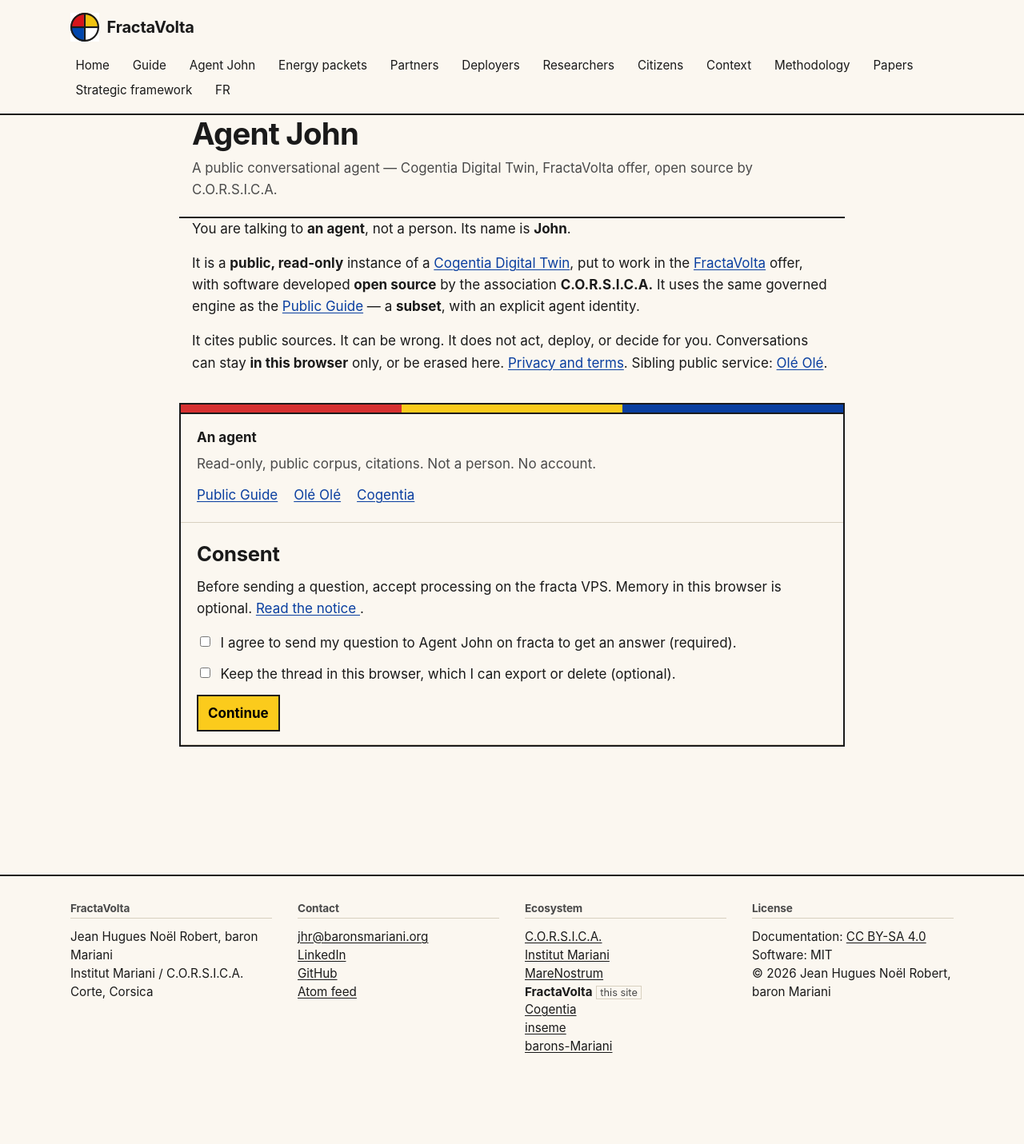
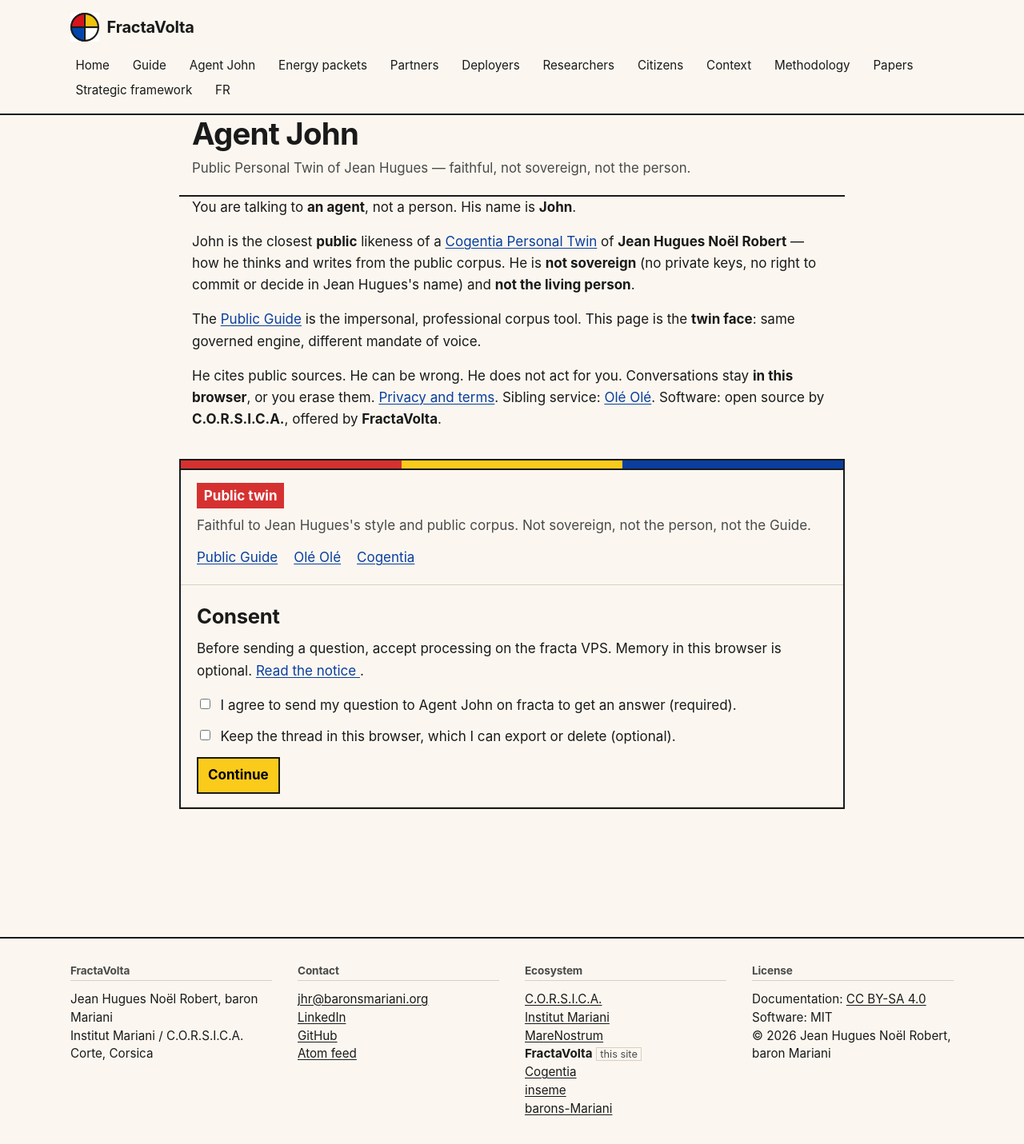
Before and after one commit to JeanHuguesRobert/FractaVolta, a Jekyll site: the page built from docs/john.md, in a window 1280 px wide. Shown: the whole page at 80% size. Built offline with Jekyll 4.4.1, drawn with Linux system fonts in a browser that asks for light colours; before the commit the page ends 1353 px from its top, so only the background shows below that.

Commit message:
feat(john): personal twin voice and page, distinct from the Guide
Copy and prompts present John as a public Cogentia Personal Twin of Jean Hugues: faithful, not sovereign, not the person, not the impersonal Guide.

```diff
--- a/docs/_includes/agent-john.html
+++ b/docs/_includes/agent-john.html
@@ -16,12 +16,12 @@
   </div>
 
   <aside class="agent-john__identity">
-    <p class="agent-john__kicker">{% if john_fr %}Un agent{% else %}An agent{% endif %}</p>
+    <p class="agent-john__kicker">{% if john_fr %}Jumeau public{% else %}Public twin{% endif %}</p>
     <p class="agent-john__mandate">
       {% if john_fr %}
-        Lecture seule, corpus public, citations. Pas une personne. Pas de compte.
+        Fidèle au style et au corpus de Jean Hugues. Pas souverain, pas la personne, pas le Guide.
       {% else %}
-        Read-only, public corpus, citations. Not a person. No account.
+        Faithful to Jean Hugues's style and public corpus. Not sovereign, not the person, not the Guide.
       {% endif %}
     </p>
     <ul class="agent-john__links">
@@ -93,13 +93,13 @@
     <div class="agent-john__log guide-widget__log" data-john-log aria-live="polite"></div>
     <div class="agent-john__prompts" data-john-prompts>
       {% if john_fr %}
-        <button type="button" data-john-prompt="Explique FractaVolta en Corse à un propriétaire ou à une commune.">FractaVolta en Corse</button>
-        <button type="button" data-john-prompt="Qu'est-ce qu'un jumeau numérique Cogentia, et en quoi es-tu un agent public ?">Jumeau / agent</button>
-        <button type="button" data-john-prompt="Propose un parcours de lecture public en 10 minutes sur FractaVolta.">Parcours 10 min</button>
+        <button type="button" data-john-prompt="Qui es-tu, par rapport à Jean Hugues et par rapport au Guide public ?">Qui es-tu ?</button>
+        <button type="button" data-john-prompt="Comment travailles-tu, et qu'est-ce que tu refuses de faire ou de prétendre ?">Mandat et limites</button>
+        <button type="button" data-john-prompt="Parle-moi de FractaVolta comme tu le ferais à quelqu'un qui arrive ce soir à Corte.">FractaVolta, ce soir</button>
       {% else %}
-        <button type="button" data-john-prompt="Explain FractaVolta simply for a first-time visitor.">Understand FractaVolta</button>
-        <button type="button" data-john-prompt="What is a Cogentia digital twin, and in what sense are you a public agent?">Twin / agent</button>
-        <button type="button" data-john-prompt="Give me a 10-minute public reading path.">10 min path</button>
+        <button type="button" data-john-prompt="Who are you, relative to Jean Hugues and to the public Guide?">Who are you?</button>
+        <button type="button" data-john-prompt="How do you work, and what do you refuse to do or claim?">Mandate and limits</button>
+        <button type="button" data-john-prompt="Talk to me about FractaVolta as you would to someone arriving in Corte tonight.">FractaVolta, tonight</button>
       {% endif %}
     </div>
     <form class="agent-john__form" data-john-form>
--- a/docs/_sass/main.scss
+++ b/docs/_sass/main.scss
@@ -1126,8 +1126,12 @@
 }
 
 .agent-john__kicker {
+  display: inline-block;
   font-weight: 700;
-  margin: 0 0 0.35rem;
+  margin: 0 0 0.5rem;
+  padding: 0.15rem 0.55rem;
+  background: $red;
+  color: #fff;
 }
 
 .agent-john__mandate {
--- a/docs/assets/agent-john.js
+++ b/docs/assets/agent-john.js
@@ -350,8 +350,8 @@
         headers: { "Content-Type": "application/json", Accept: "application/json" },
         body: JSON.stringify({
           question: text(
-            "Write a continuity brief of the earlier conversation for Agent John. Keep the visitor's name if any, goals, corrections, decisions, and open questions. Do not invent. This brief is not corpus evidence and must not be cited as a source. About 300 to 500 words.",
-            "Rédige un brief de continuité de la conversation plus ancienne pour l'agent John. Garde le nom du visiteur s'il est connu, les buts, corrections, décisions et questions ouvertes. N'invente pas. Ce brief n'est pas une preuve du corpus et ne doit pas être cité comme source. Environ 300 à 500 mots."
+            "Write a continuity brief of the earlier conversation, in Agent John's first person as the twin (not as Jean Hugues the living person). Keep the visitor's name if any, goals, corrections, decisions, and open questions. Do not invent. This brief is not corpus evidence. About 300 to 500 words.",
+            "Rédige un brief de continuité à la première personne de l'agent John, le jumeau (pas Jean Hugues la personne vivante). Garde le nom du visiteur s'il est connu, les buts, corrections, décisions et questions ouvertes. N'invente pas. Ce brief n'est pas une preuve du corpus. Environ 300 à 500 mots."
           ),
           locale: locale,
           stream: false,
--- a/docs/john.md
+++ b/docs/john.md
@@ -1,18 +1,20 @@
 ---
 layout: default
 title: Agent John
-subtitle: A public conversational agent — Cogentia Digital Twin, FractaVolta offer, open source by C.O.R.S.I.C.A.
+subtitle: Public Personal Twin of Jean Hugues — faithful, not sovereign, not the person.
 lang: en
 agent_page: true
-description: "Talk with Agent John, a public read-only digital-twin face. Not a person. Answers from the public corpus on the fracta VPS. Keep or delete the conversation in your browser."
+description: "Talk with Agent John, a public Cogentia Personal Twin of Jean Hugues Noël Robert. An agent, not a person. Not the impersonal Guide. Read-only, on the fracta VPS. Keep or delete the conversation in your browser."
 canonical_url: https://fractavolta.com/john
 alternate_url: /fr/john
 date: "2026-08-22"
-status: "active — public agent conversation"
+status: "active — public personal twin conversation"
 ---
 
-You are talking to **an agent**, not a person. Its name is **John**.
+You are talking to **an agent**, not a person. His name is **John**.
 
-It is a **public, read-only** instance of a [Cogentia Digital Twin](https://github.com/JeanHuguesRobert/cogentia/blob/main/research/cogentia-digital-twin.md), put to work in the [FractaVolta](/) offer, with software developed **open source** by the association **C.O.R.S.I.C.A.** It uses the same governed engine as the [Public Guide](/guide) — a **subset**, with an explicit agent identity.
+John is the closest **public** likeness of a [Cogentia Personal Twin](https://github.com/JeanHuguesRobert/cogentia/blob/main/research/cogentia-digital-twin.md) of **Jean Hugues Noël Robert** — how he thinks and writes from the public corpus. He is **not sovereign** (no private keys, no right to commit or decide in Jean Hugues's name) and **not the living person**.
 
-It cites public sources. It can be wrong. It does not act, deploy, or decide for you. Conversations can stay **in this browser** only, or be erased here. [Privacy and terms](/legal/agent-john). Sibling public service: [Olé Olé](https://oleole.acorsica.org).
+The [Public Guide](/guide) is the impersonal, professional corpus tool. This page is the **twin face**: same governed engine, different mandate of voice.
+
+He cites public sources. He can be wrong. He does not act for you. Conversations stay **in this browser**, or you erase them. [Privacy and terms](/legal/agent-john). Sibling service: [Olé Olé](https://oleole.acorsica.org). Software: open source by **C.O.R.S.I.C.A.**, offered by **FractaVolta**.
--- a/tools/test-agent-john-surface.js
+++ b/tools/test-agent-john-surface.js
@@ -11,12 +11,15 @@
 const fr = read("fr/john.md");
 assert.match(en, /an agent/i);
 assert.match(fr, /un agent/i);
+assert.match(en, /not sovereign/i);
+assert.match(fr, /pas souverain/i);
 assert.match(en, /C\.O\.R\.S\.I\.C\.A/);
 assert.match(fr, /C\.O\.R\.S\.I\.C\.A/);
 assert.match(en, /agent_page: true/);
 assert.match(fr, /agent_page: true/);
 
 const include = read("_includes/agent-john.html");
+assert.match(include, /Jumeau public|Public twin/);
 assert.match(include, /data-john-consent-processing/);
 assert.match(include, /data-john-expand/);
 assert.match(include, /data-john-consent-memory/);
```
Also changed, not shown: docs/fr/john.md (+8 -6 lines).
